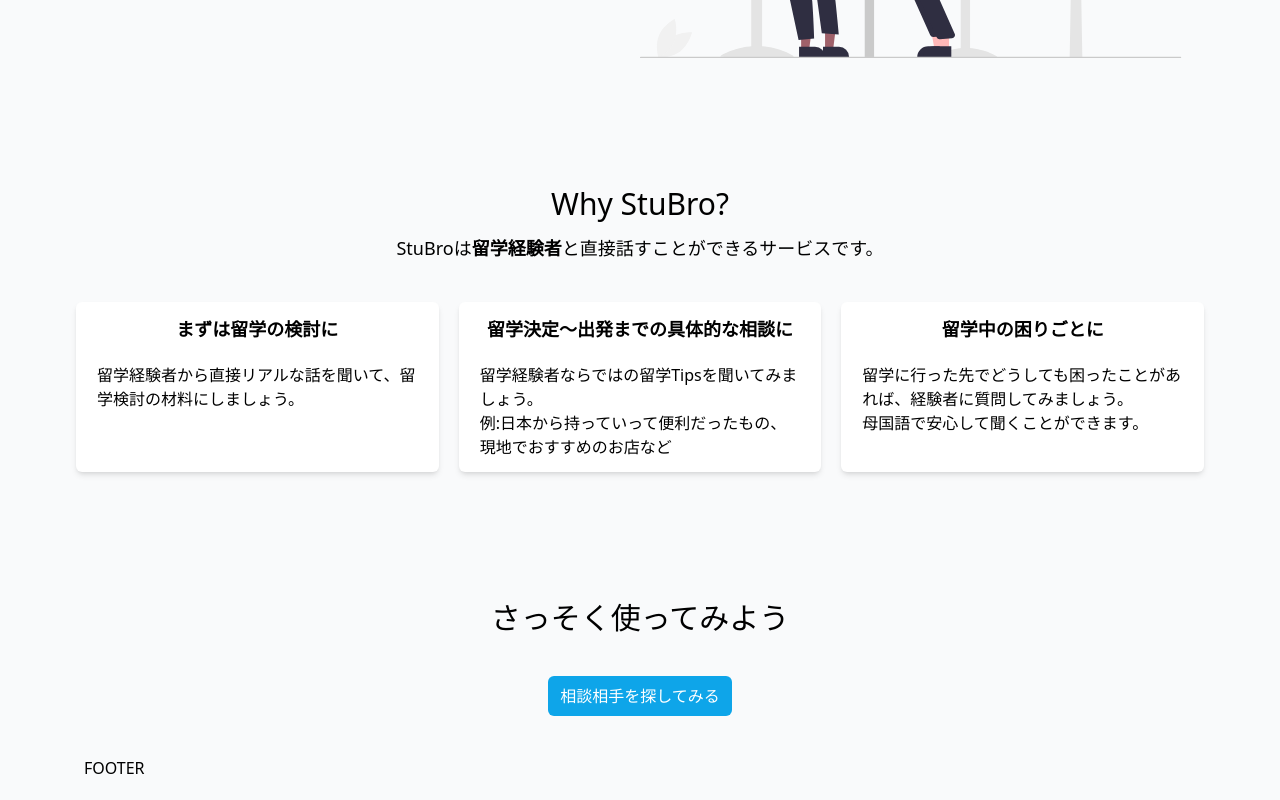
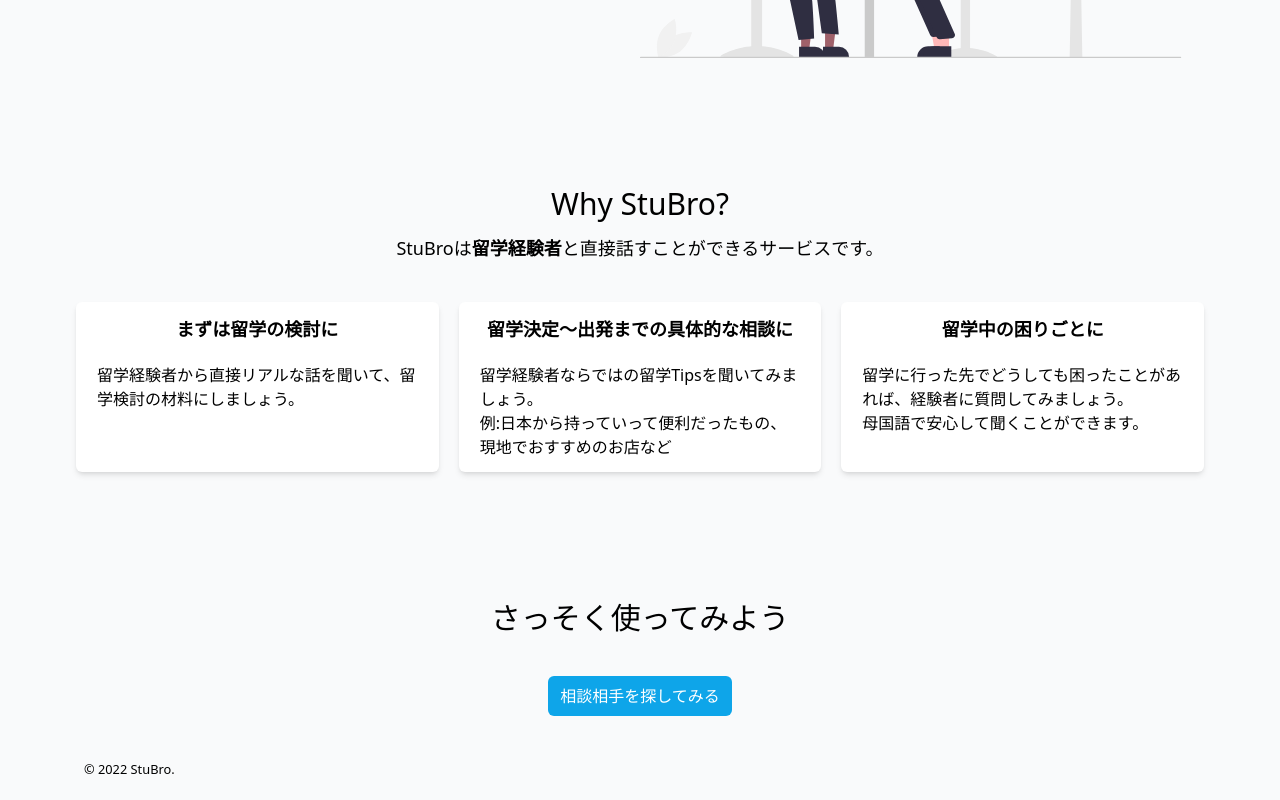
Before and after one commit to kazukitaninaka/stubro, a Next.js app: page / in a window 1280 px wide. Shown: the part 508-1308 px from the top of the page. Built offline with nearby package versions, Linux system fonts and the light colour scheme; no server answers.

Commit message:
update: footer

```diff
--- a/components/Layout.tsx
+++ b/components/Layout.tsx
@@ -35,7 +35,9 @@
         <main className='flex-1'>
           <div className='container mx-auto py-5 px-3'>{children}</div>
         </main>
-        <footer className='p-5'>FOOTER</footer>
+        <footer className='p-5'>
+          <small>© 2022 StuBro.</small>
+        </footer>
       </div>
     </div>
   );
```
